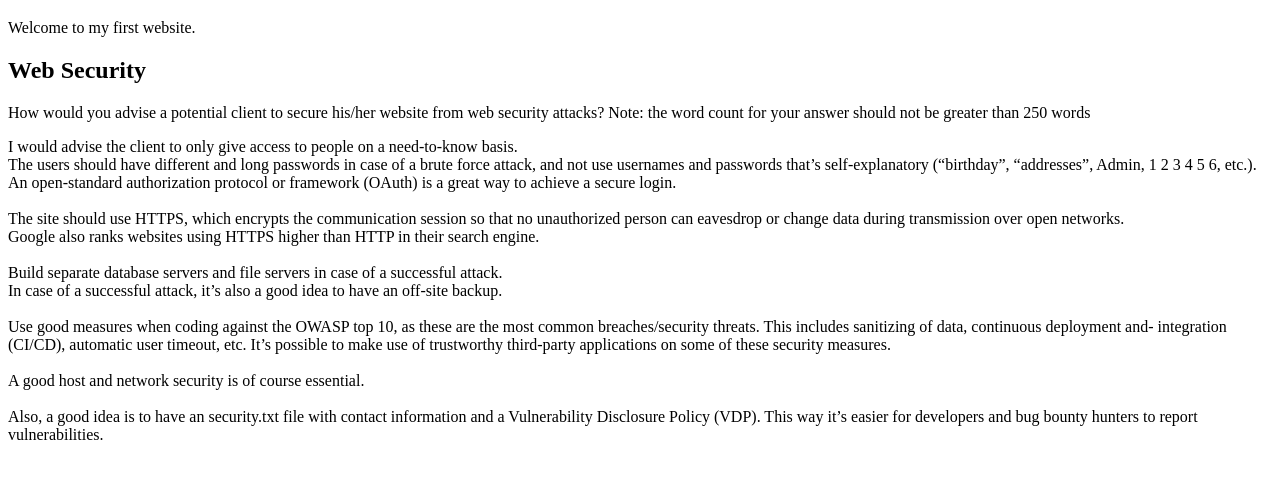
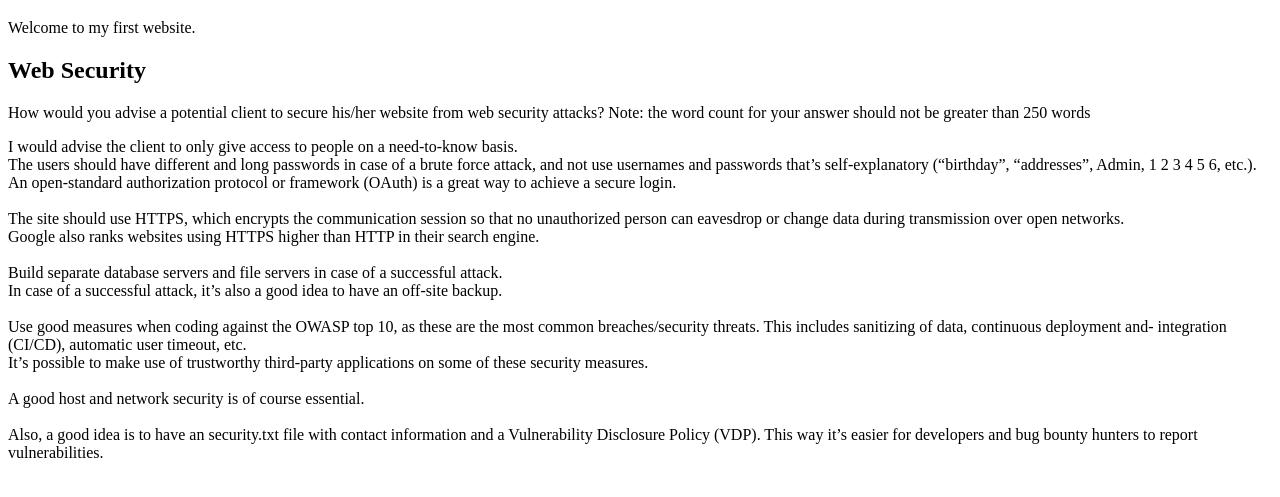
Before and after one commit to Noroff-FEU-Assignments/cross-course-project-Torehirth, a plain HTML site: page index.html in a window 1280 px wide. Shown: the part 61-558 px from the top of the page. Drawn offline with Linux system fonts and the light colour scheme.

Commit message:
4. break lines sec answer

```diff
--- a/index.html
+++ b/index.html
@@ -23,7 +23,7 @@
       In case of a successful attack, it’s also a good idea to have an off-site backup.<br><br>
 
       Use good measures when coding against the OWASP top 10, as these are the most common breaches/security threats.
-      This includes sanitizing of data, continuous deployment and- integration (CI/CD), automatic user timeout, etc.
+      This includes sanitizing of data, continuous deployment and- integration (CI/CD), automatic user timeout, etc.<br>
       It’s possible to make use of trustworthy third-party applications on some of these security measures.<br><br>
 
       A good host and network security is of course essential.<br><br>
```
